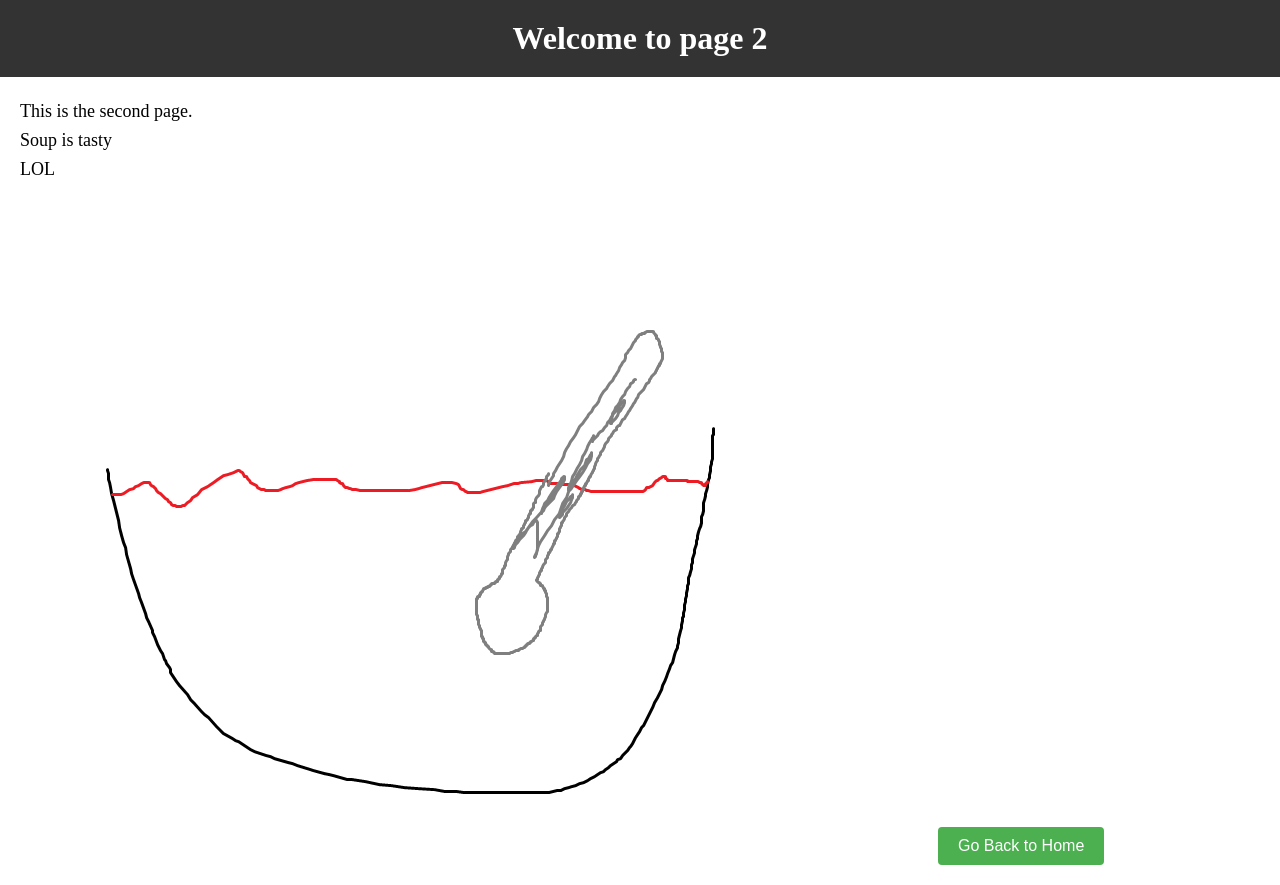
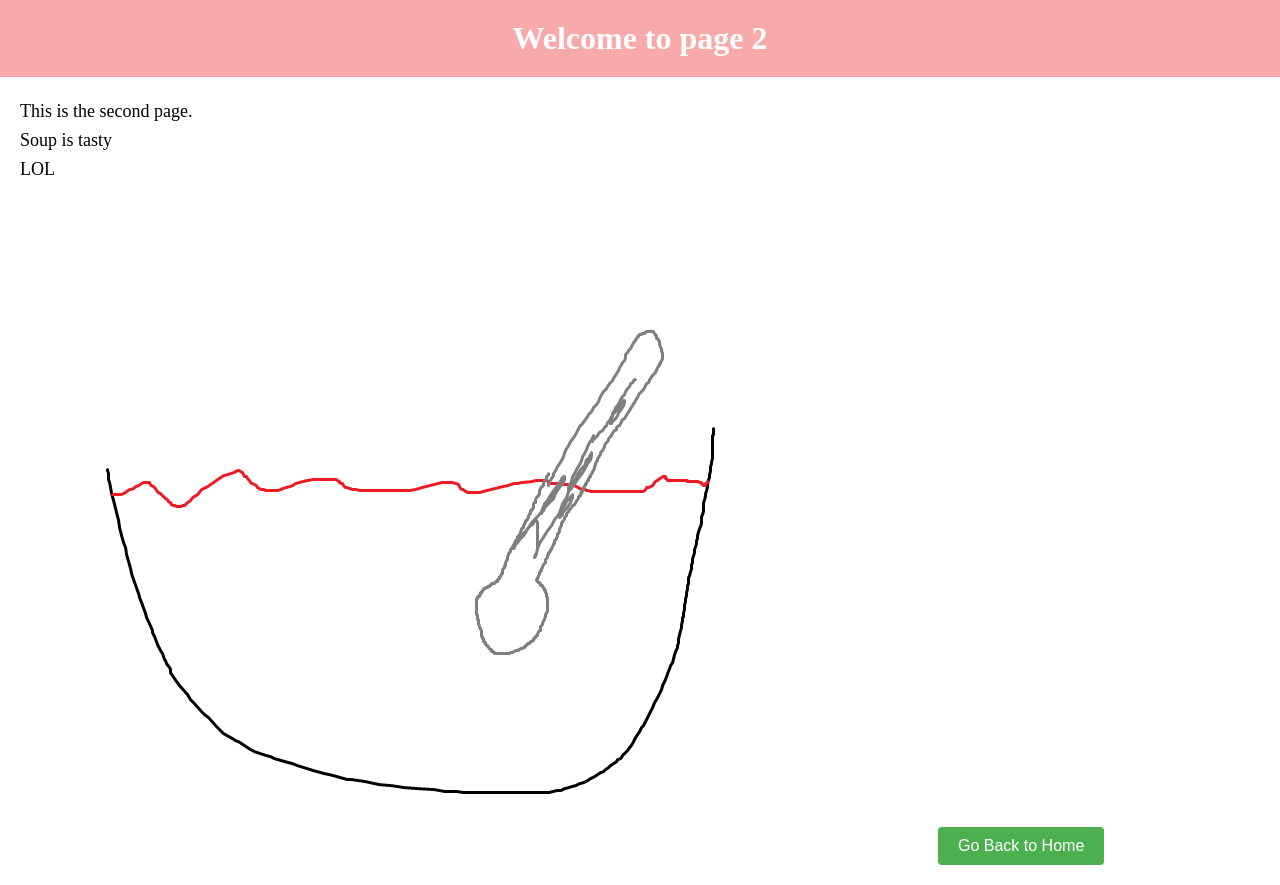
Before and after one commit to ParthibanParthasarathy/WebsiteTest, a plain HTML site: page page2.html in a window 1280 px wide. Drawn offline with Linux system fonts and the light colour scheme.

Commit message:
fixed css not being linked correctly

```diff
--- a/page2.html
+++ b/page2.html
@@ -4,7 +4,7 @@
   <meta charset="UTF-8">
   <meta name="viewport" content="width=device-width, initial-scale=1.0">
   <title>Page 2</title>
-  <link rel="stylesheet" href="homePageStyles.css">
+  <link rel="stylesheet" href="page2Styles.css">
 </head>
 <body>
   <header>
```
